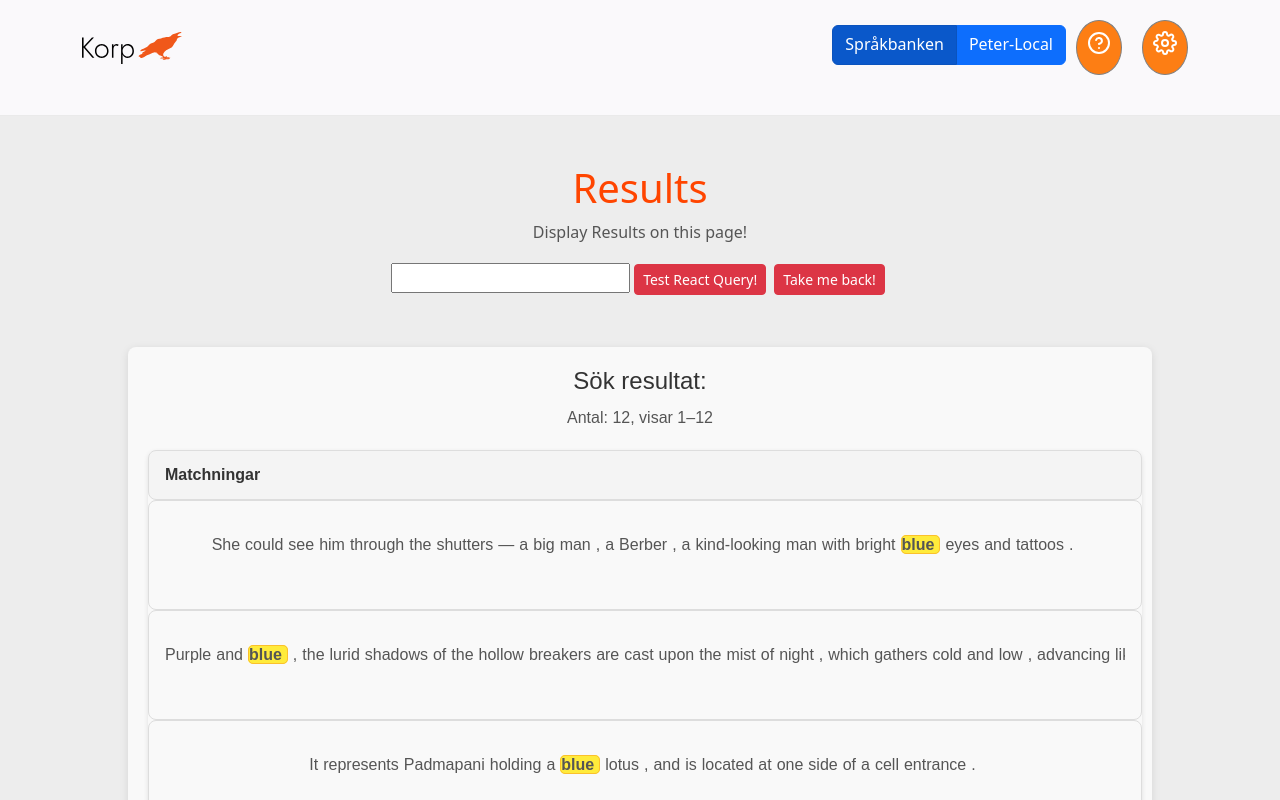
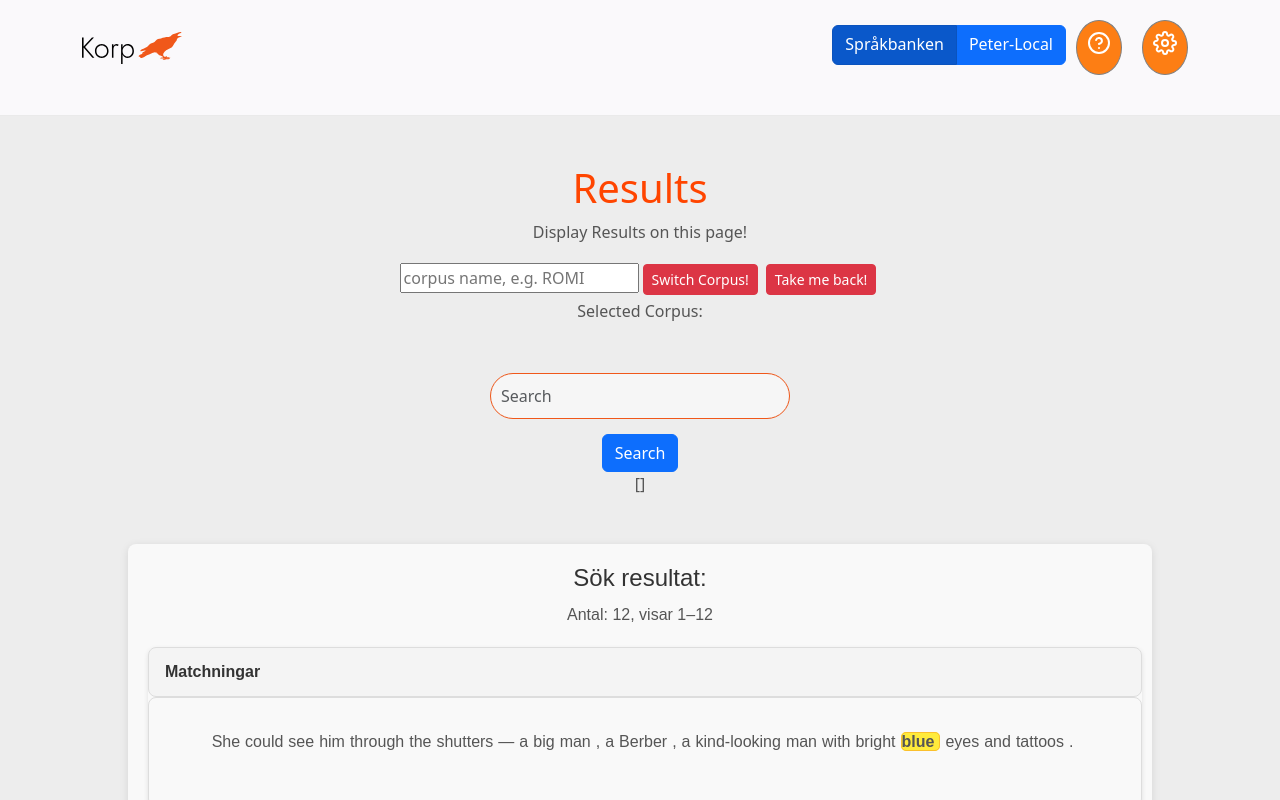
Before and after one commit to spraakbanken/korp-light, a React (Vite) app in the folder frontend/: page /results in a window 1280 px wide. Shown: the top 800 px of the page. Built offline with nearby package versions, Linux system fonts and the light colour scheme.

Commit message:
Updated results page with selector for corpus and word. Problem with url encoding.

```diff
--- a/frontend/src/components/SearchBar/SearchBar.jsx
+++ b/frontend/src/components/SearchBar/SearchBar.jsx
@@ -9,6 +9,7 @@ import { useQuery } from '@tanstack/react-query';
 export default function SearchBar() {
 
     const [searchInput, setSearchInput] = useState("");
+
     const {data = [], isLoading, error, refetch} = useQuery({
         queryKey: [searchInput],
         queryFn: () => getCorpusQuery(searchInput),
--- a/frontend/src/pages/ResultsPage/ResultsPage.jsx
+++ b/frontend/src/pages/ResultsPage/ResultsPage.jsx
@@ -9,6 +9,7 @@ import { getCorpusInfo } from "../../services/api.js";
 import { useState } from "react";
 
 import mockResults from './mockResults.json' with {type: 'json'};
+import SearchBar from "../../components/SearchBar/SearchBar.jsx";
 
 export default function ResultsPage() {
 
@@ -26,13 +27,14 @@ export default function ResultsPage() {
             <h1 className="mt-5">Results</h1>
             <p>Display Results on this page!</p>
 
-            <input type="text"
+            <input type="text" placeholder="corpus name, e.g. ROMI"
                 onChange={(e) => setCorpus(e.target.value)}/>
+
             <Button className="simple-button m-1"
                     variant="danger"
                     size="sm"
                     onClick={() => refetch()}>
-                    Test React Query!
+                    Switch Corpus!
             </Button>
 
             <Link to={"/"}>
@@ -44,6 +46,14 @@ export default function ResultsPage() {
                 </Button>
             </Link>
 
+            <div>
+                <p>Selected Corpus: </p>
+                {isLoading? <p>Loading...</p> :
+                    JSON.stringify(data.corpora)}
+            </div>
+
+            <SearchBar />
+
             <div className="mt-5">
                 {/* {isLoading ? <p>Loading...</p> : JSON.stringify(data)} */}
                 {<ResultsPanel response={mockResults} />}
--- a/frontend/src/services/api.js
+++ b/frontend/src/services/api.js
@@ -1,5 +1,6 @@
 import axios from 'axios';
 
+import queryParams from './queryParams.js';
 import server_config from './server_config.js';
 
 // Sample Axios Code
@@ -8,23 +9,20 @@ const axios_instance = axios.create({
   baseURL: server_config.sb_korp_api,
 });
 
-let queryParams = {
-  "corpus" : String('bnc-100k'),
-  "cqp" : String(),
-}
-
 export async function getCorpusInfo(corpus='bnc-100k') {
 
   queryParams.corpus = corpus;
   console.log(queryParams);
 
   try {
-    const response = await axios_instance('/corpus_info', { params: queryParams });
-    console.log(response.data);
+    const response = await axios_instance('/corpus_info', {
+        params: queryParams,
+    });
+    console.log("CORPUS RESPONSE: ", response.data);
 
     return response.data;
   } catch (error) {
-    console.log("ERROR: ", error);
+    console.log("getCorpusInfo ERROR: ", error);
     return `ERROR: corpus: ${corpus} not found on local server! Did you build it?`;
   }
 }
@@ -48,20 +46,20 @@ export async function getCorpusQuery(inQuery) {
   queryParams.cqp = buildQuery(inQuery);
 
   try {
-    const response = await axios_instance('/query', { params: queryParams });
+    const response = await axios_instance('/query', {params: queryParams});
     console.log(queryParams);
     console.log(response.data);
 
     return response.data;
   } catch (error) {
-    console.log("ERROR: ", error);
-    return `ERROR: corpus: ${corpus} not found on local server! Did you build it?`;
+    console.log("getCorpusQuery ERROR: ", error);
+    return `ERROR: corpus: ${queryParams.corpus} not found on local server! Did you build it?`;
   }
 }
 
 export function buildQuery(params) {
   //Build the query here, assign it in the getCorpusQuery function.
-  const result = `[word = "${params}"]`;
+  const result = `[word="${params}"]`;
   return result;
 }
 
--- a/frontend/src/services/queryParams.js
+++ b/frontend/src/services/queryParams.js
@@ -9,13 +9,13 @@ let queryParams = {
     "show_struct": [String()],
     "default_within": String(),
     "within": [String()],
-    "in_order": Boolean,
+    "in_order": Boolean(),
     "sort": String(),
     "random_seed": Number(),
     "cut": Number(),
     "cqp#": String(),
-    "expand_prequeries": Boolean,
-    "incremental": Boolean,
+    "expand_prequeries": Boolean(),
+    "incremental": Boolean(),
     "query_data": String(),
 }
 
```
